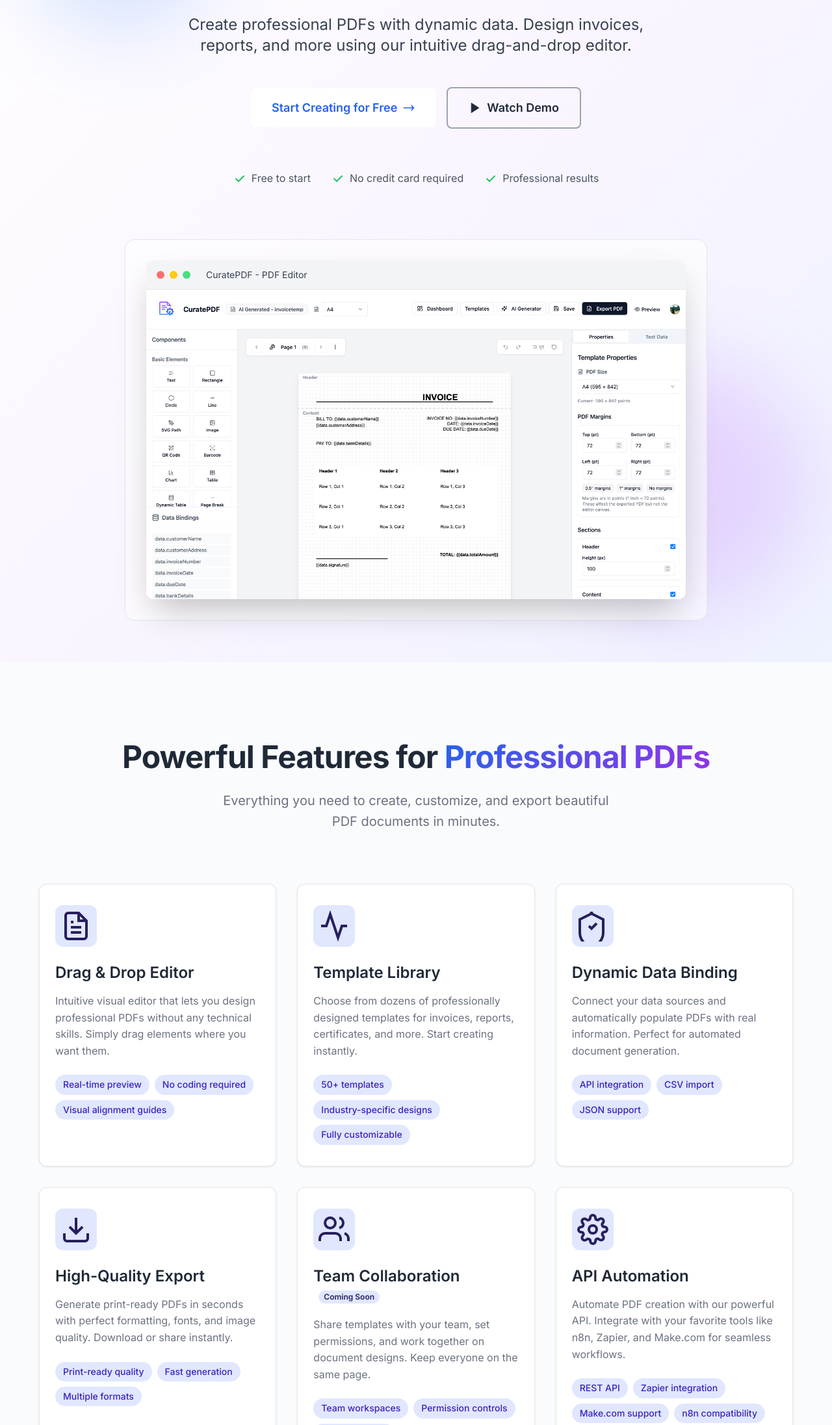
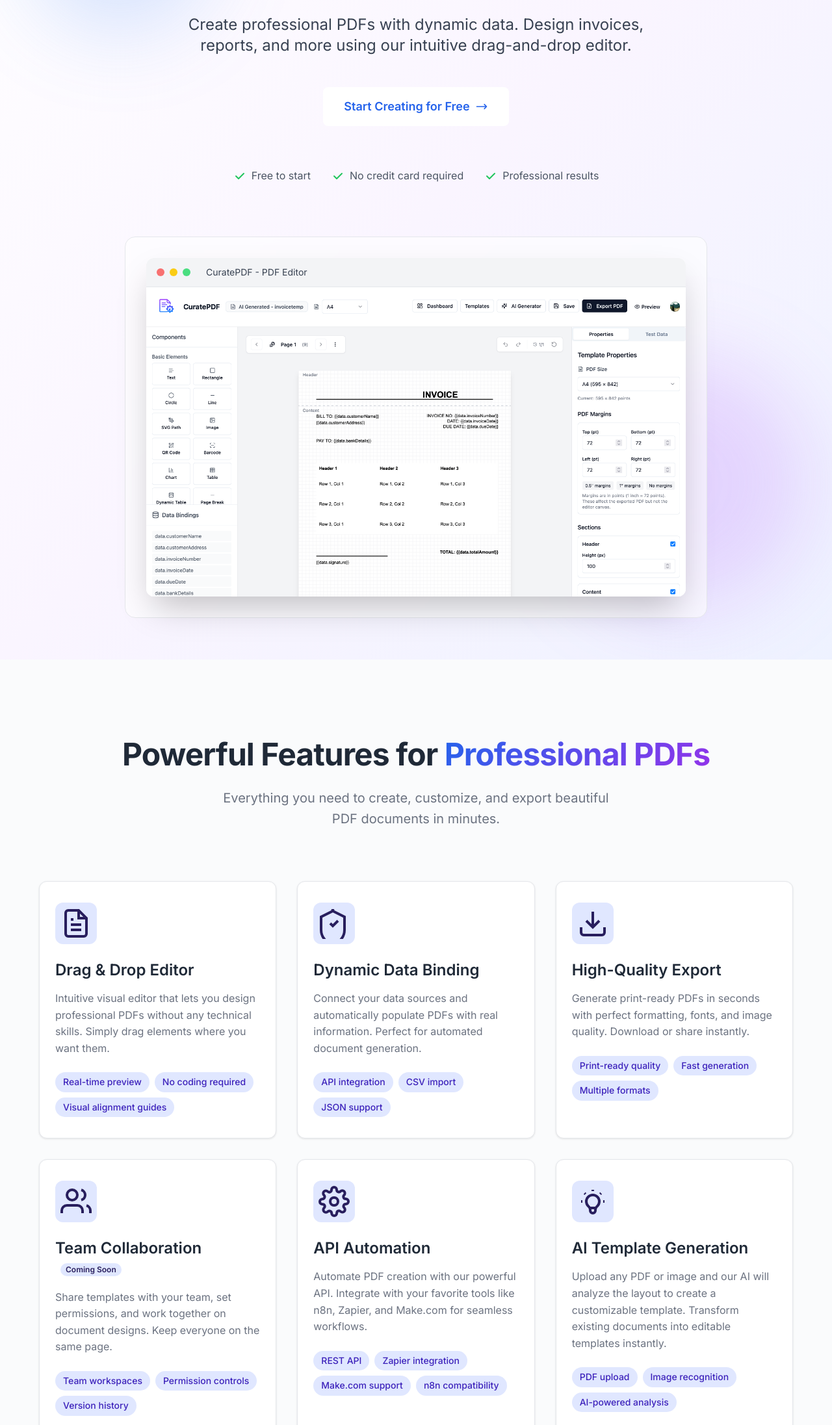
Before and after one commit to pvelleleth/pdf-landing, an Astro site: page / in a window 1280 px wide. Shown: the part 320-2513 px from the top of the page at 65% size. Built offline with nearby package versions, Linux system fonts and the light colour scheme; Astro itself is replaced by a stand-in of ours; a web font is replaced by a local one.

Commit message:
edited features and took out demo

```diff
--- a/src/components/Features.astro
+++ b/src/components/Features.astro
@@ -32,24 +32,6 @@
           <span class="highlight">Real-time preview</span>
           <span class="highlight">No coding required</span>
           <span class="highlight">Visual alignment guides</span>
-        </div>
-      </div>
-
-      <!-- Template Library -->
-      <div class="feature-card">
-        <div class="feature-icon">
-          <svg width="48" height="48" viewBox="0 0 24 24" fill="none" stroke="#281E5D" stroke-width="2">
-            <path d="M22 12h-4l-3 9L9 3l-3 9H2"/>
-          </svg>
-        </div>
-        <h3 class="feature-title">Template Library</h3>
-        <p class="feature-description">
-          Choose from dozens of professionally designed templates for invoices, reports, certificates, and more. Start creating instantly.
-        </p>
-        <div class="feature-highlights">
-          <span class="highlight">50+ templates</span>
-          <span class="highlight">Industry-specific designs</span>
-          <span class="highlight">Fully customizable</span>
         </div>
       </div>
 
@@ -130,6 +112,24 @@
           <span class="highlight">Zapier integration</span>
           <span class="highlight">Make.com support</span>
           <span class="highlight">n8n compatibility</span>
+        </div>
+      </div>
+
+      <!-- AI Template Generation -->
+      <div class="feature-card">
+        <div class="feature-icon">
+          <svg width="48" height="48" viewBox="0 0 24 24" fill="none" stroke="#281E5D" stroke-width="2">
+            <path d="M9.663 17h4.673M12 3v1m6.364 1.636l-.707.707M21 12h-1M4 12H3m3.343-5.657l-.707-.707m2.828 9.9a5 5 0 117.072 0l-.548.547A3.374 3.374 0 0014 18.469V19a2 2 0 11-4 0v-.531c0-.895-.356-1.754-.988-2.386l-.548-.547z"/>
+          </svg>
+        </div>
+        <h3 class="feature-title">AI Template Generation</h3>
+        <p class="feature-description">
+          Upload any PDF or image and our AI will analyze the layout to create a customizable template. Transform existing documents into editable templates instantly.
+        </p>
+        <div class="feature-highlights">
+          <span class="highlight">PDF upload</span>
+          <span class="highlight">Image recognition</span>
+          <span class="highlight">AI-powered analysis</span>
         </div>
       </div>
     </div>
--- a/src/components/ModernHero.tsx
+++ b/src/components/ModernHero.tsx
@@ -64,20 +64,6 @@ const ModernHero = (props: ModernHeroProps) => {
                 <path strokeLinecap="round" strokeLinejoin="round" strokeWidth={2} d="M17 8l4 4m0 0l-4 4m4-4H3" />
               </svg>
             </a>
-            <a
-              href="#demo"
-              className="group bg-transparent hover:bg-white/60 text-gray-800 border-2 border-gray-400 hover:border-gray-600 px-8 py-4 rounded-lg font-semibold text-lg transition-all duration-200 flex items-center gap-2"
-            >
-              <svg
-                className="w-5 h-5 group-hover:scale-110 transition-transform duration-200"
-                fill="none"
-                stroke="currentColor"
-                viewBox="0 0 24 24"
-              >
-                <polygon points="5,3 19,12 5,21" fill="currentColor" />
-              </svg>
-              Watch Demo
-            </a>
           </div>
 
           {/* Trust indicators */}
```
